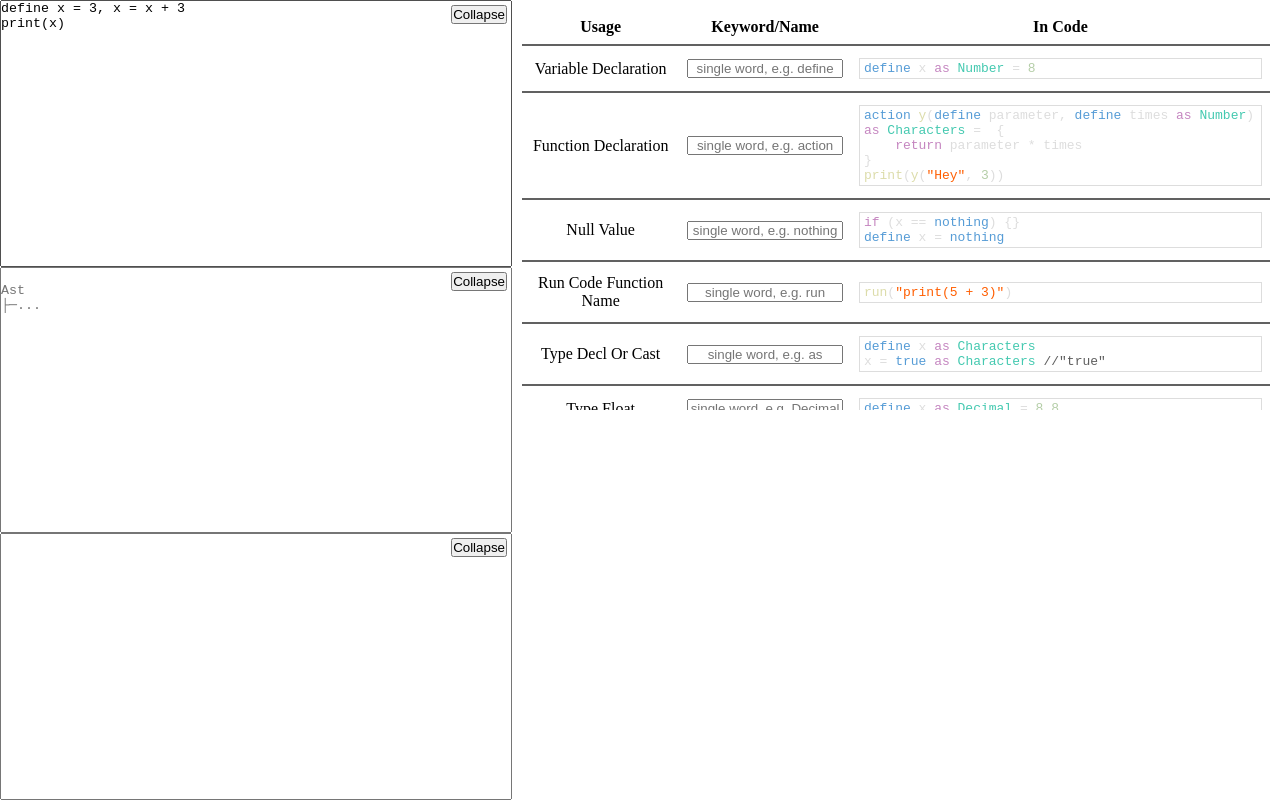
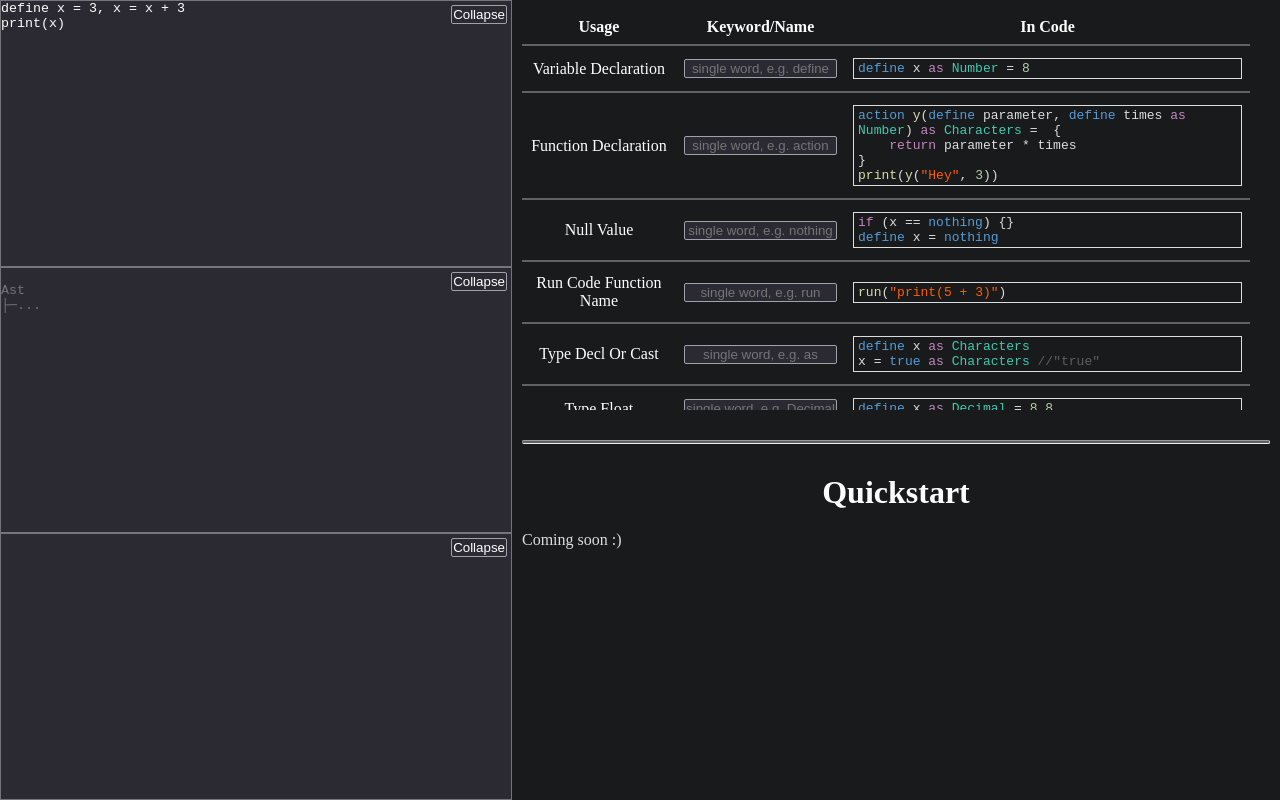
Before and after one commit to ShaharMS/Little, a plain HTML site: page index.html in a window 1280 px wide. Drawn offline with Linux system fonts and the light colour scheme.

Commit message:
fix-arounds

```diff
--- a/index.html
+++ b/index.html
@@ -94,12 +94,34 @@
             margin: 0;
             padding: 0;
             box-sizing: border-box;
+            color: #fefefe;
+        }
+
+        hr {
+            color: #616161;
+            background-color: #616161;
+            height: 4px;
+            border-radius: 2px;
+        }
+
+        textarea {
+            background-color: #2b2a33;
+            border-color: #75747a;
+        }
+
+        button, input {
+            background-color: #2b2a33;
+            border: solid 1px;
+            border-radius: 2px;
+            border-color: #a1a1a9;
+            padding: 1px;
         }
 
         body {
             display: flex;
             flex-direction: row;
             align-items: flex-start;
+            background-color: #181a1b;
         }
 
         #code-row {
@@ -126,23 +148,34 @@
             overflow-x: hidden;
         }
 
-        #keywords-container {
+        #second-container {
+            display: flex;
+            flex-direction: column;
             width: 100%;
             padding: 0;
             margin: 0;
-            height: 50vh;
-            overflow-y: auto;
             margin: 10px;
-
+            gap: 30px;
         }
 
         #keywords {
             border-collapse: collapse;
             width: 100%;
+            display: flex;
+            justify-content: center;
+        }
+
+        #k-table-body {
+            display: block;
+            height: 50vh;
+            overflow-y: auto;
+            width: -moz-fit-content;
+            width: fit-content;
+            padding-right: 20px;
         }
 
         #keywords td {
-            border-top: 2px solid rgb(97, 97, 97);
+            border-top: 2px solid #616161;
             padding: 8px;
             padding-block: 12px;
             margin: 0px;
@@ -171,6 +204,7 @@
             width: 100%;
             text-align: center;
         }
+
         @media screen and (max-width: 700px) {
             body {
                 display: flex;
@@ -180,6 +214,7 @@
                 width: 100vw;
                 height: 50vh;
             }
+
             div .collapsible {
                 width: 90vw;
                 margin-inline: auto;
@@ -187,11 +222,29 @@
             div .collapsed {
                 height: 13%;
             }
-            #keywords-container {
+
+            #k-table-body {
+                display: block;
+                height: max-content;
+            }
+
+            #second-container {
                 width: 90vw;
                 margin-inline: auto;
                 height: max-content;
+                display: flex;
+                flex-direction: column-reverse;
             }
+        }
+
+        #guide {
+            display: flex;
+            flex-direction: column;
+        }
+
+        #guide h1 {
+            align-self: center;
+            padding-bottom: 20px;
         }
     </style>
 
@@ -208,14 +261,21 @@ Ast
         </textarea>
     </div>
 
-    <div id="keywords-container">
+    <div id="second-container">
         <table id="keywords">
-            <tr>
+            <tbody id="k-table-body">
+                <tr>
                 <th>Usage</th>
                 <th>Keyword/Name</th>
                 <th>In Code</th>
-            </tr>
+                </tr>
+            </tbody>
         </table>
+        <hr>
+        <div id="guide">
+            <h1>Quickstart</h1>
+            <p>Coming soon :)</p>
+        </div>
     </div>
 
 
```
Also changed, not shown: interp.js, 1 other file.
